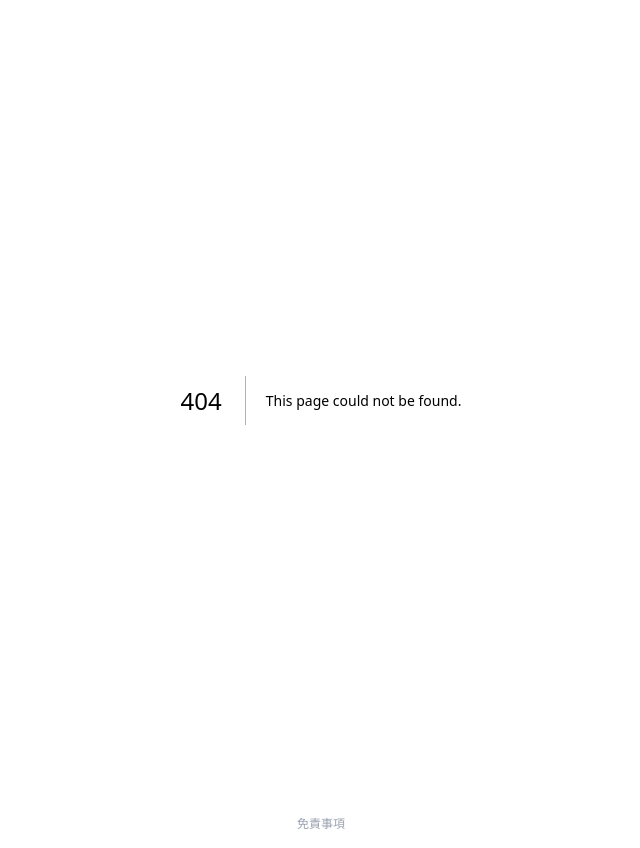
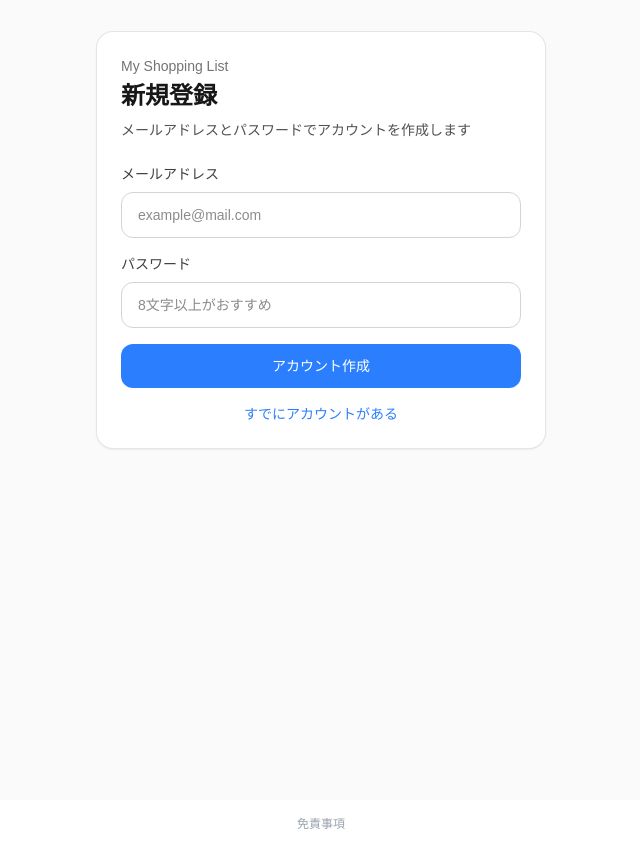
Before and after one commit to mika11247/my-shopping-list, a Next.js app: page /signup in a window 1280 px wide. Before the commit this address had no page. Shown: the whole page, without its empty margins (319-959 px from the left). Built offline with nearby package versions, Linux system fonts and the light colour scheme; no server answers.

Commit message:
feat: add signup page

```diff
--- a/app/login/page.tsx
+++ b/app/login/page.tsx
@@ -163,15 +163,12 @@ function LoginContent() {
         <div className="mt-4 text-center text-sm">
           {mode === "login" ? (
             <button
-              type="button"
-              onClick={() => {
-                setMode("signup");
-                setMessage("");
-              }}
-              className="text-blue-500"
-            >
-              アカウントを作る
-            </button>
+  type="button"
+  onClick={() => router.push("/signup")}
+  className="text-blue-500"
+>
+  アカウントを作る
+</button>
           ) : (
             <button
               type="button"
--- /dev/null
+++ b/app/signup/page.tsx
@@ -0,0 +1,106 @@
+"use client";
+
+import { FormEvent, useState } from "react";
+import { supabase } from "@/lib/supabase";
+import { useRouter } from "next/navigation";
+
+export default function SignupPage() {
+  const router = useRouter();
+
+  const [email, setEmail] = useState("");
+  const [password, setPassword] = useState("");
+  const [loading, setLoading] = useState(false);
+  const [message, setMessage] = useState("");
+
+  const handleSignup = async (e: FormEvent) => {
+    e.preventDefault();
+    setLoading(true);
+    setMessage("");
+
+    const { error } = await supabase.auth.signUp({
+      email,
+      password,
+    });
+
+    if (error) {
+      setMessage(error.message);
+      setLoading(false);
+      return;
+    }
+
+    setMessage(
+      "確認メールを送信しました。メール内のリンクを押してからログインしてください。"
+    );
+
+    setLoading(false);
+  };
+
+  return (
+    <main className="min-h-screen bg-neutral-50 px-4 py-8">
+      <div className="mx-auto max-w-md rounded-2xl bg-white p-6 shadow-sm ring-1 ring-neutral-200">
+        <p className="text-sm text-neutral-500">My Shopping List</p>
+
+        <h1 className="mt-1 text-2xl font-bold text-neutral-900">
+          新規登録
+        </h1>
+
+        <p className="mt-2 text-sm text-neutral-600">
+          メールアドレスとパスワードでアカウントを作成します
+        </p>
+
+        <form onSubmit={handleSignup} className="mt-6 space-y-4">
+          <div>
+            <label className="mb-2 block text-sm font-medium text-neutral-700">
+              メールアドレス
+            </label>
+            <input
+              type="email"
+              value={email}
+              onChange={(e) => setEmail(e.target.value)}
+              className="w-full rounded-xl border border-neutral-300 px-4 py-3 text-sm outline-none focus:border-neutral-500"
+              placeholder="example@mail.com"
+              required
+            />
+          </div>
+
+          <div>
+            <label className="mb-2 block text-sm font-medium text-neutral-700">
+              パスワード
+            </label>
+            <input
+              type="password"
+              value={password}
+              onChange={(e) => setPassword(e.target.value)}
+              className="w-full rounded-xl border border-neutral-300 px-4 py-3 text-sm outline-none focus:border-neutral-500"
+              placeholder="8文字以上がおすすめ"
+              required
+            />
+          </div>
+
+          {message && (
+            <p className="rounded-xl bg-neutral-50 px-4 py-3 text-sm text-neutral-600 ring-1 ring-neutral-200">
+              {message}
+            </p>
+          )}
+
+          <button
+            type="submit"
+            disabled={loading}
+            className="w-full rounded-xl bg-blue-500 px-4 py-3 text-sm font-medium text-white disabled:opacity-50"
+          >
+            {loading ? "処理中..." : "アカウント作成"}
+          </button>
+        </form>
+
+        <div className="mt-4 text-center text-sm">
+          <button
+            onClick={() => router.push("/login")}
+            className="text-blue-500"
+          >
+            すでにアカウントがある
+          </button>
+        </div>
+      </div>
+    </main>
+  );
+}
```
